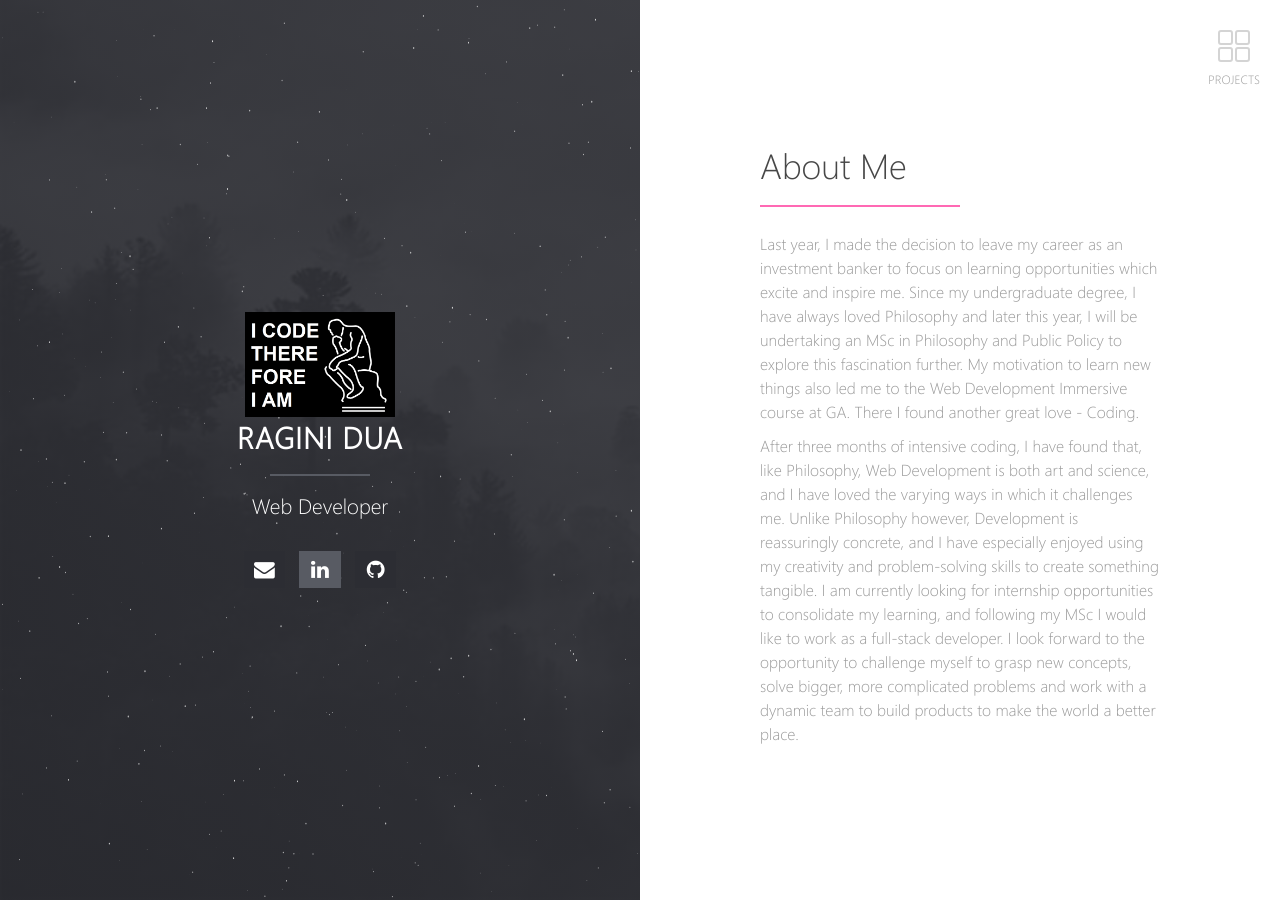
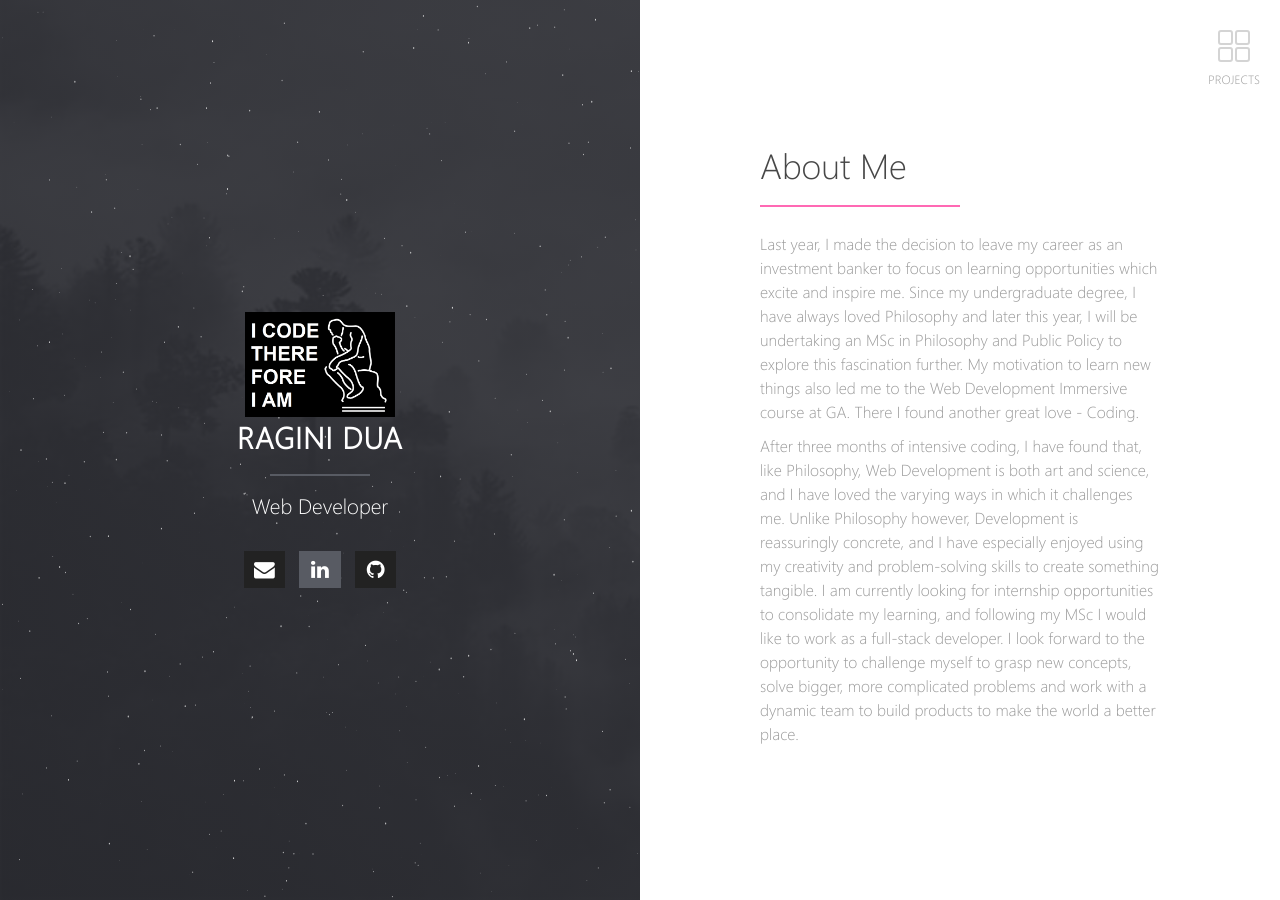
Before and after one commit to raginidua/raginidua.github.io, a Jekyll site: the page built from index.md, in a window 1280 px wide. Built offline with Jekyll 4.4.1, drawn with Linux system fonts in a browser that asks for light colours; our own code applies the rules of GitHub Pages for plain Markdown files.

Commit message:
changed background

```diff
--- a/assets/_sass/_variables.scss
+++ b/assets/_sass/_variables.scss
@@ -1,7 +1,7 @@
 $white: #FFFFFF;
 $black: #000000;
 $gray: #d4d4d4;
-$overlay-color: #2c2d33;
+$overlay-color: #222222;
 $green: #FF69B4;
 
 $red: #ee5f5b;
```
